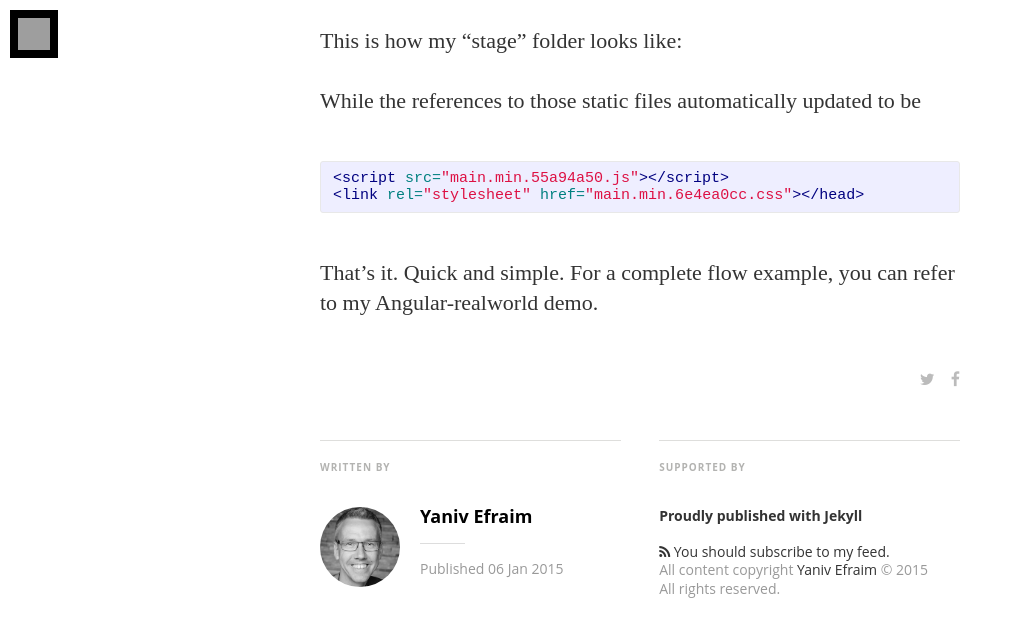
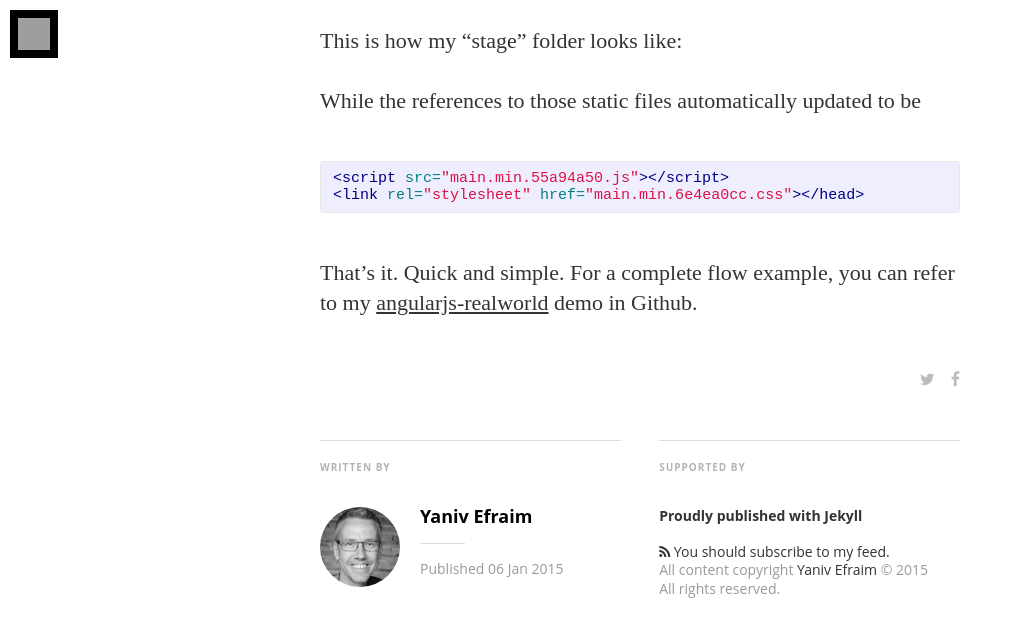
Before and after one commit to Morgan-Leon/yanivefraim.github.io, a Jekyll site: the page built from _posts/2015-01-06-handling-static-files-versioning-using-grunt-hashres.markdown, in a window 1280 px wide and 900 px high, scrolled down 1863 px, cut to the strip 0-684 px from the top of the window. Shown: the top 637 px of the strip, without its empty margins (0-1013 px from the left). Built offline with Jekyll 4.4.1, drawn with Linux system fonts in a browser that asks for light colours; nearby versions of some CDN libraries; some web fonts are replaced; Markdown is read by kramdown in place of the engine named in the settings; grey boxes are pictures that could not be loaded.

Commit message:
post update

```diff
--- a/_posts/2015-01-06-handling-static-files-versioning-using-grunt-hashres.markdown
+++ b/_posts/2015-01-06-handling-static-files-versioning-using-grunt-hashres.markdown
@@ -53,7 +53,7 @@ While the references to those static files automatically updated to be
 <link rel="stylesheet" href="main.min.6e4ea0cc.css"></head>
 {% endhighlight %}
 
-That's it. Quick and simple. For a complete flow example, you can refer to my Angular-realworld demo.
+That's it. Quick and simple. For a complete flow example, you can refer to my [angularjs-realworld](https://github.com/yanivefraim/angularjs-realworld) demo in Github.
 
 [jekyll]:      http://jekyllrb.com
 [jekyll-gh]:   https://github.com/jekyll/jekyll
```
Also changed, not shown: 2 other files.
